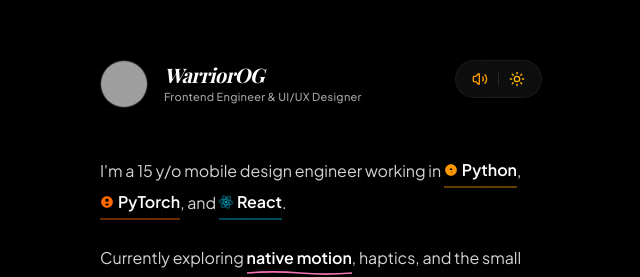
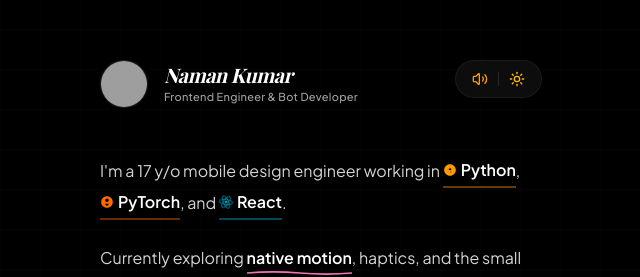
Before and after one commit to Namankumar517/Premium-Portfolio-Page., a React (Vite) app: page / in a window 1280 px wide. Shown: the part 131-408 px from the top of the page, without its empty margins (319-959 px from the left). Built offline with nearby package versions, Linux system fonts and the light colour scheme; grey boxes are pictures that could not be loaded; a web font is replaced by a local one.

Commit message:
Update App.tsx

```diff
--- a/src/App.tsx
+++ b/src/App.tsx
@@ -246,7 +246,7 @@ export default function App() {
   const [buildProgress, setBuildProgress] = useState<number>(0);
   const [buildStatus, setBuildStatus] = useState<'idle' | 'building' | 'complete'>('idle');
 
-  const [avatarSrc, setAvatarSrc] = useState<string>('https://github.com/WarriorOGZz.png');
+  const [avatarSrc, setAvatarSrc] = useState<string>('https://i.ibb.co/zVkmZxyk/file-0000000092708243a1900ced151de552.png');
   const [avatarLoaded, setAvatarLoaded] = useState(false);
   const [avatarErrorCount, setAvatarErrorCount] = useState(0);
 
@@ -269,7 +269,7 @@ export default function App() {
       {
         id: 'welcome',
         role: 'model',
-        text: "Hey! I'm Ujjwal's AI Twin. I'm trained on his specific fullstack tech stack and projects. Ask me anything about Python backend systems, PyTorch models, or agent automation! 🚀"
+        text: "Hey! I'm Naman's AI Twin. I'm trained on his specific fullstack tech stack and projects. Ask me anything about Python backend systems, PyTorch models, or agent automation! 🚀"
       }
     ]);
   }, []);
@@ -383,7 +383,7 @@ export default function App() {
   };
 
   const copyEmail = () => {
-    navigator.clipboard.writeText('support@warriorog.space');
+    navigator.clipboard.writeText('vortex517@proton.me');
     if (!isMuted) {
       synth.playSuccess();
     }
@@ -445,7 +445,7 @@ export default function App() {
       setChatHistory(prev => [...prev, {
         id: Date.now().toString(),
         role: 'model',
-        text: "I'm currently in offline fallback mode, but Ujjwal's system is fully operational. Ask me anything about Python, PyTorch, or React!"
+        text: "I'm currently in offline fallback mode, but Naman's system is fully operational. Ask me anything about Python, PyTorch, or React!"
       }]);
     }
   };
@@ -579,7 +579,7 @@ export default function App() {
                   <div className="relative w-12 h-12 rounded-full overflow-hidden border border-neutral-200/60 dark:border-neutral-800/70 bg-neutral-100 dark:bg-neutral-900 shadow-sm flex items-center justify-center">
                     <img
                       src={avatarSrc}
-                      alt="WarriorOG"
+                      alt="Naman Kumar"
                       referrerPolicy="no-referrer"
                       className={`w-full h-full object-cover absolute inset-0 transition-opacity duration-300 z-10 ${
                         avatarLoaded ? 'opacity-100' : 'opacity-0'
@@ -620,10 +620,10 @@ export default function App() {
 
                   <div className="flex flex-col">
                     <h1 className="text-xl font-bold font-serif italic tracking-tight text-neutral-900 dark:text-white flex items-center gap-1">
-                      WarriorOG
+                      Naman Kumar
                     </h1>
                     <p className="text-[11px] font-sans text-neutral-500 dark:text-neutral-400 font-medium tracking-wide">
-                      Frontend Engineer & UI/UX Designer
+                      Frontend Engineer & Bot Developer
                     </p>
                   </div>
                 </div>
@@ -657,9 +657,9 @@ export default function App() {
 
               <main className="space-y-6 text-neutral-700 dark:text-neutral-300 leading-[1.75] text-[15px] md:text-[16px]">
                 <p>
-                  I'm a 15 y/o mobile design engineer working in{' '}
+                  I'm a 17 y/o mobile design engineer working in{' '}
                   <span
-                    onClick={() => { handleTriggerClick(); spawnToast('success', 'Python powers WarriorOG\'s custom intelligence workflows!'); }}
+                    onClick={() => { handleTriggerClick(); spawnToast('success', 'Python powers Naman Kumar\'s custom intelligence workflows!'); }}
                     className="inline-flex items-center gap-1 font-semibold text-neutral-900 dark:text-white cursor-pointer select-none border-b-2 border-amber-500/40 hover:border-amber-500 transition-all pb-0.5"
                   >
                     <svg className="w-3.5 h-3.5 text-amber-500" viewBox="0 0 24 24" fill="currentColor">
@@ -852,7 +852,7 @@ export default function App() {
                       rel="noopener noreferrer"
                       className="font-bold text-lg font-sans text-neutral-900 dark:text-white flex items-center gap-1.5 hover:text-pink-400 transition-colors"
                     >
-                      WarriorOG.in Portfolio
+                      NamanKumar.in Portfolio
                       <span className="inline-block relative -top-0.5">
                         <svg className="w-4 h-4 text-neutral-500" fill="none" stroke="currentColor" strokeWidth="2.5" viewBox="0 0 24 24">
                           <path strokeLinecap="round" strokeLinejoin="round" d="M4.5 19.5l15-15m0 0H8.25m11.25 0v11.25" />
```
